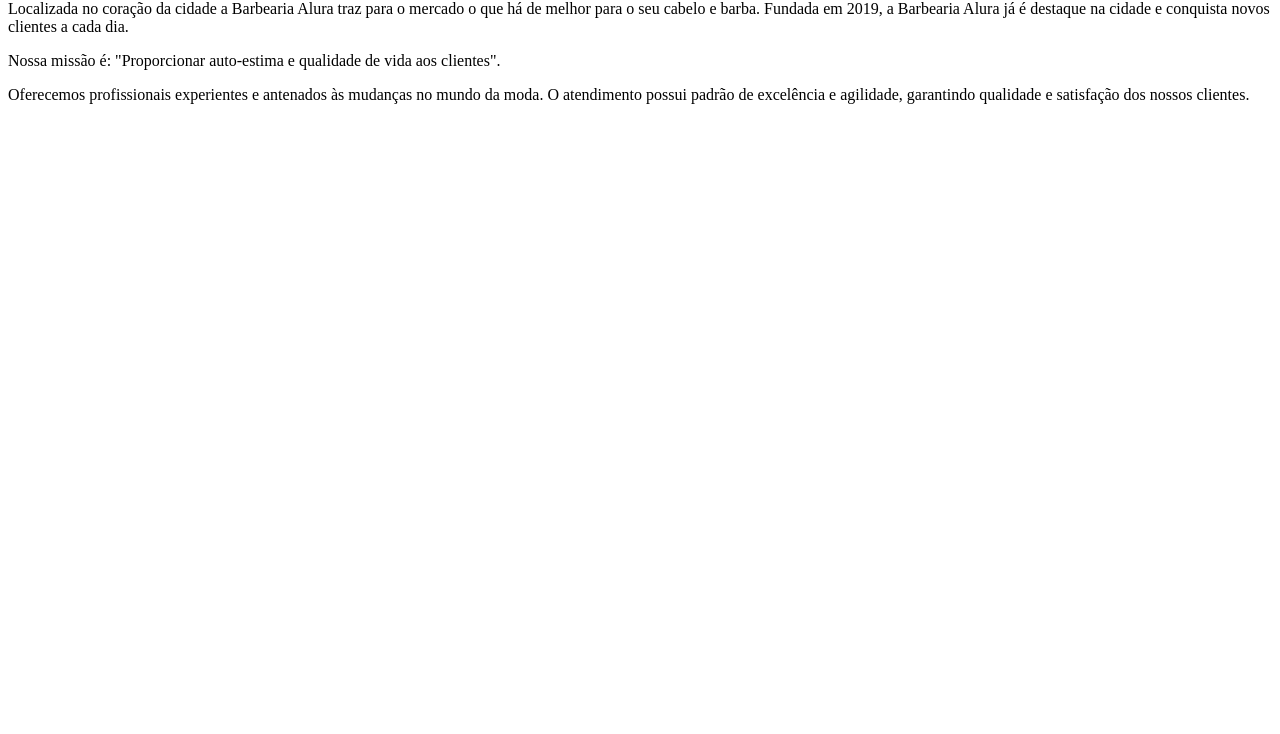
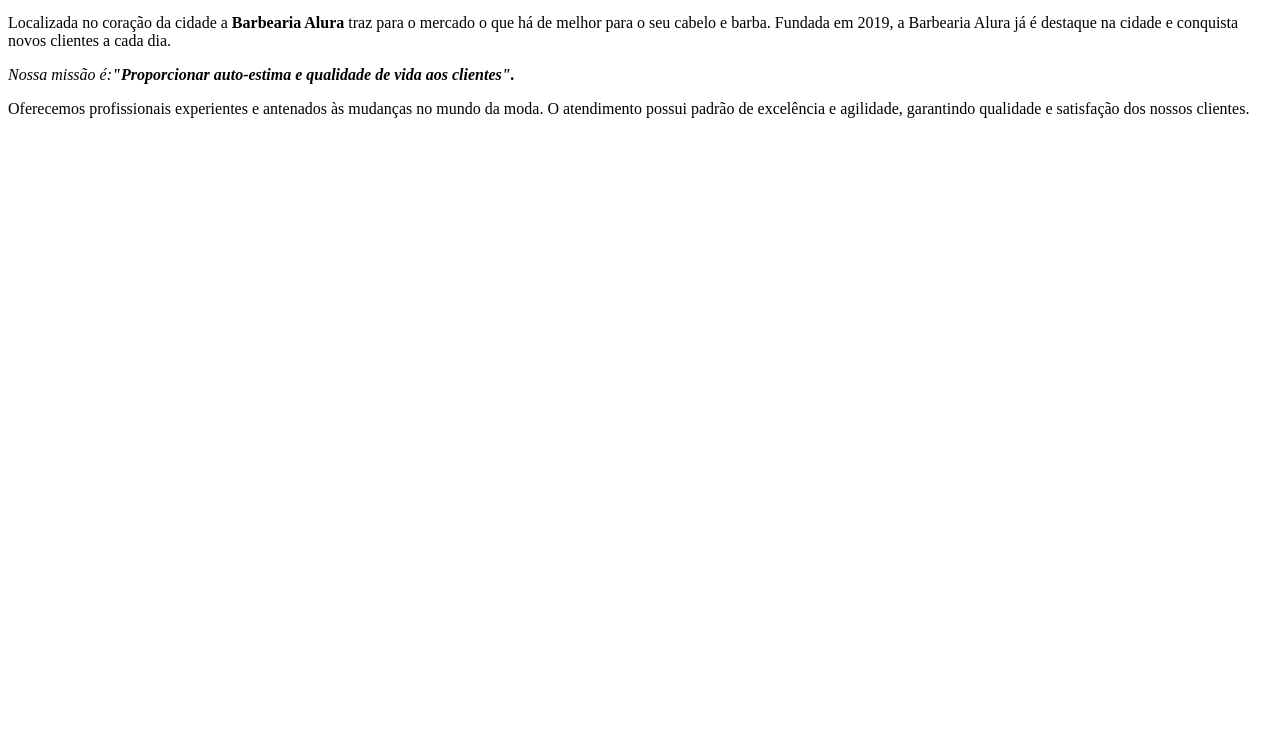
Before and after one commit to nickrossideoli/Trabalho-html, a plain HTML site: page index.html in a window 1280 px wide. Shown: the part 66-800 px from the top of the page. Drawn offline with Linux system fonts and the light colour scheme.

Commit message:
Add files via upload

```diff
--- a/index.html
+++ b/index.html
@@ -1,10 +1,15 @@
+<!DOCTYPE html>
+<html lang-"pt-br>
 <h1>Sobre a Barbearia Alura</h1>
+     <meta charset="UTF-8">
+     <title>Barbearia Alura</title>
+     <p>Localizada no coração da cidade a <strong>Barbearia Alura</strong> traz para o mercado o que há de melhor para o seu cabelo e barba. Fundada em 2019, a Barbearia Alura já é destaque na cidade e conquista novos clientes a cada dia.</p>
 
-<p>Localizada no coração da cidade a Barbearia Alura traz para o mercado o que há de melhor para o seu cabelo e barba. Fundada em 2019, a Barbearia Alura já é destaque na cidade e conquista novos clientes a cada dia.</p>
 
-<p>Nossa missão é: "Proporcionar auto-estima e qualidade de vida aos clientes".</p>
+     <p><em>Nossa missão é:<strong>"Proporcionar auto-estima e qualidade de vida aos clientes".</strong></em></p>
 
-<p>Oferecemos profissionais experientes e antenados às mudanças no mundo da moda. O atendimento possui padrão de excelência e agilidade, garantindo qualidade e satisfação dos nossos clientes.</p>
+     <p>Oferecemos profissionais experientes e antenados às mudanças no mundo da moda. O atendimento possui padrão de excelência e agilidade, garantindo qualidade e satisfação dos nossos clientes.</p>
 
 
 <tag>
+</html>
```
